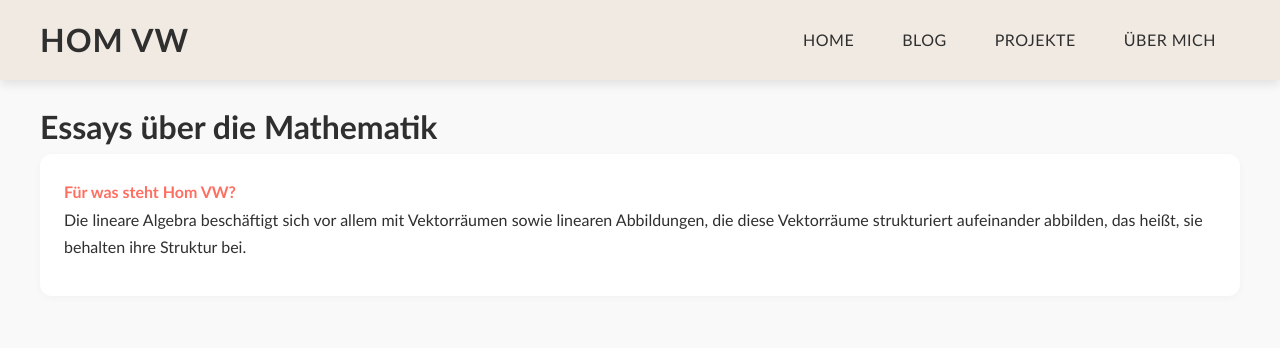
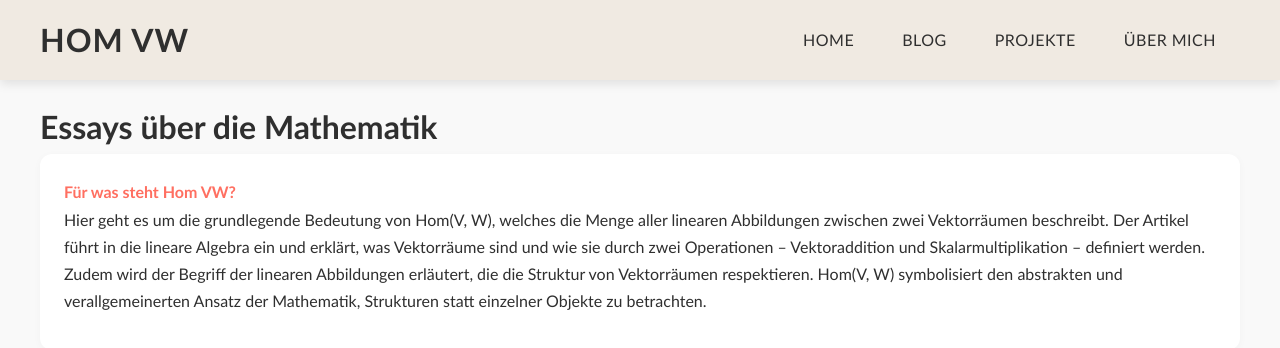
Before and after one commit to Jakob-Ws/My-Website, a plain HTML site: page Projekte/Mathematik/essays.html in a window 1280 px wide. Drawn offline with Linux system fonts and the light colour scheme.

Commit message:
Update essays.html

```diff
--- a/Projekte/Mathematik/essays.html
+++ b/Projekte/Mathematik/essays.html
@@ -32,8 +32,11 @@
  <div class="post">
    <a href="fürwasstehthomvw.html"> <strong>Für was steht Hom VW?</strong></a>
    <br>
-   <p>Die lineare Algebra beschäftigt sich vor allem mit Vektorräumen sowie linearen Abbildungen,
-     die diese Vektorräume strukturiert aufeinander abbilden, das heißt, sie behalten ihre Struktur bei.</p>
+   <p>Hier geht es um die grundlegende Bedeutung von Hom(V, W), welches die Menge aller linearen Abbildungen zwischen zwei Vektorräumen
+     beschreibt. Der Artikel führt in die lineare Algebra ein und erklärt, was Vektorräume sind und wie sie durch zwei Operationen –
+     Vektoraddition und Skalarmultiplikation – definiert werden. Zudem wird der Begriff der linearen Abbildungen erläutert,
+     die die Struktur von Vektorräumen respektieren. Hom(V, W) symbolisiert den abstrakten und verallgemeinerten Ansatz der Mathematik,
+     Strukturen statt einzelner Objekte zu betrachten.</p>
  </div>
 
 
```
